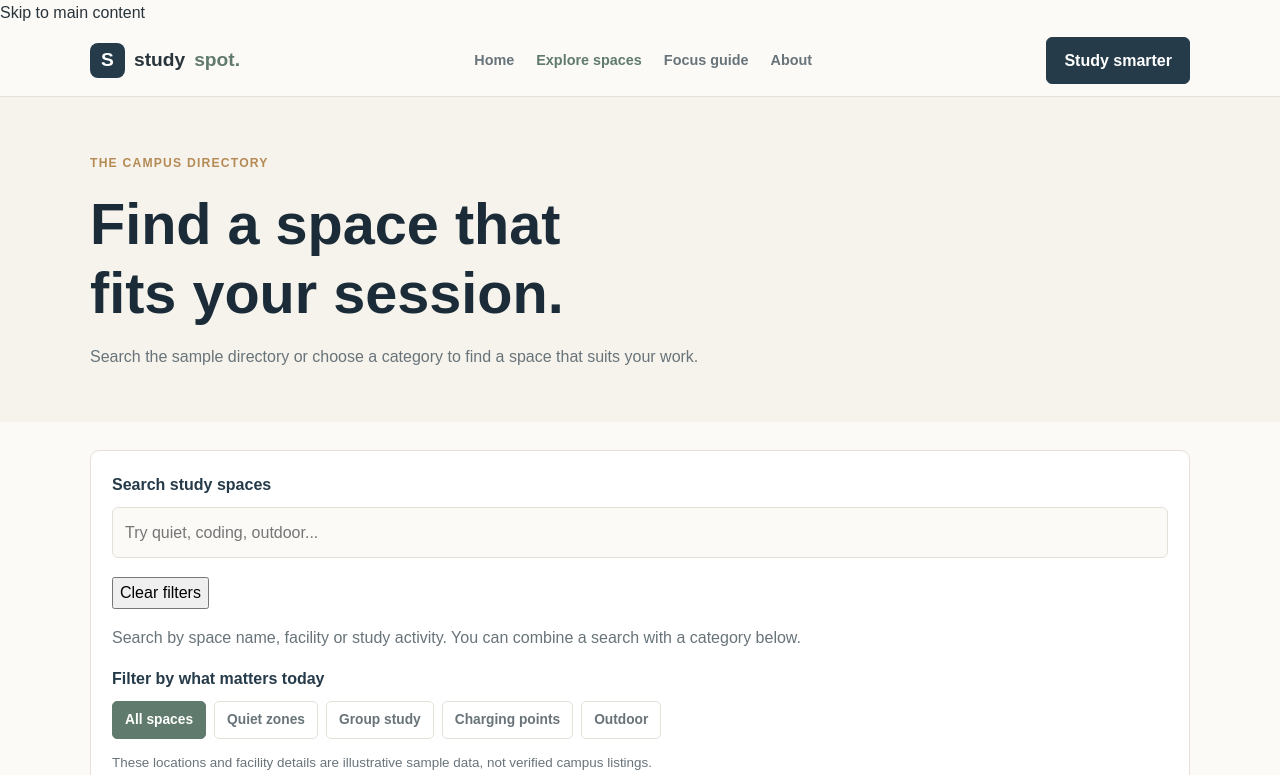
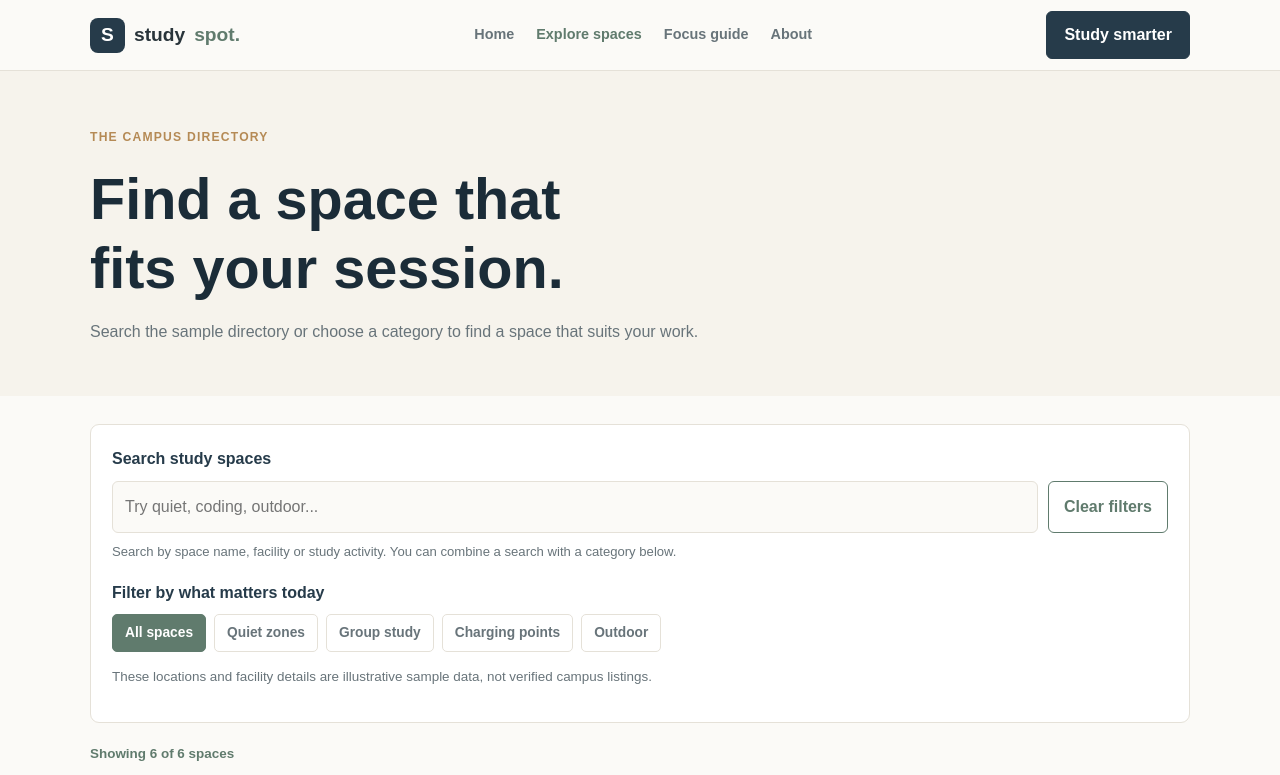
Before and after one commit to utsavsingh37-debug/CSE326-PROJECT-, a plain HTML site: page spaces.html in a window 1280 px wide. Shown: the top 775 px of the page. Drawn offline with Linux system fonts and the light colour scheme.

Commit message:
Improve keyboard navigation and search controls

```diff
--- a/styles.css
+++ b/styles.css
@@ -207,3 +207,36 @@ a:focus-visible, input:focus-visible, button:focus-visible, .filters input:focus
   .steps-grid-two { grid-template-columns: 1fr; }
   .step-wide { grid-column: auto; }
 }
+/* Helpful navigation and search controls */
+.skip-link {
+  position: absolute;
+  top: -50px;
+  left: 16px;
+  z-index: 20;
+  padding: 10px 14px;
+  background: var(--navy);
+  color: var(--white);
+  border-radius: 5px;
+}
+.skip-link:focus { top: 12px; }
+.search-row { display: flex; gap: 10px; align-items: stretch; }
+.search-row .search-input { flex: 1; min-width: 0; margin: 0; }
+.clear-button {
+  padding: 10px 15px;
+  border: 1px solid var(--sage);
+  border-radius: 6px;
+  background: var(--white);
+  color: var(--sage);
+  font-weight: 700;
+  cursor: pointer;
+}
+.clear-button:hover { background: var(--sage-light); }
+.search-help { margin: 8px 0 18px; font-size: 0.82rem; }
+.filters label:hover { border-color: var(--sage); }
+.space-card:focus-within { outline: 2px solid var(--gold); outline-offset: 2px; }
+
+@media (max-width: 480px) {
+  .search-row { flex-direction: column; }
+  .clear-button { width: 100%; }
+  .nav-links { flex-wrap: wrap; justify-content: flex-start; column-gap: 14px; row-gap: 6px; }
+}
```
